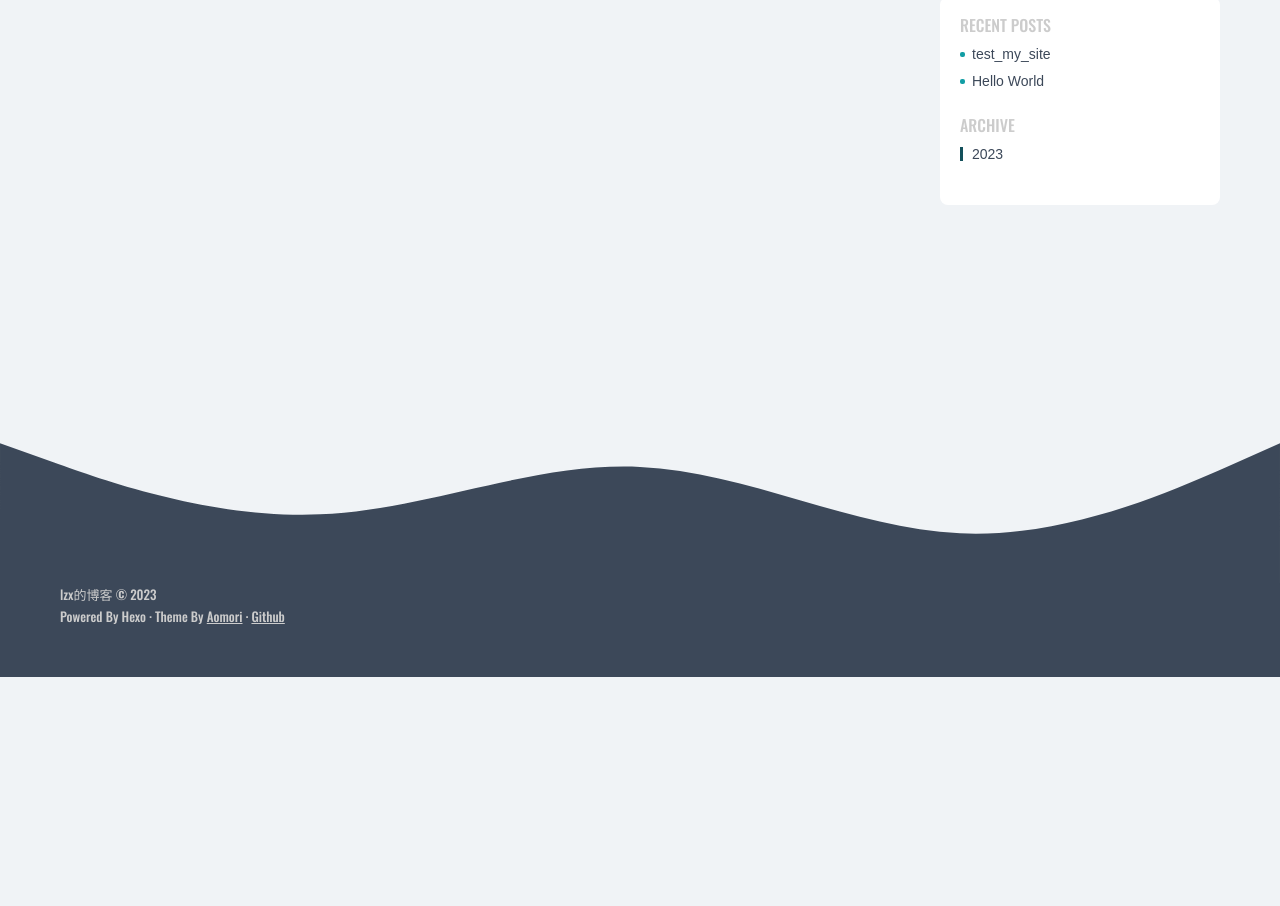
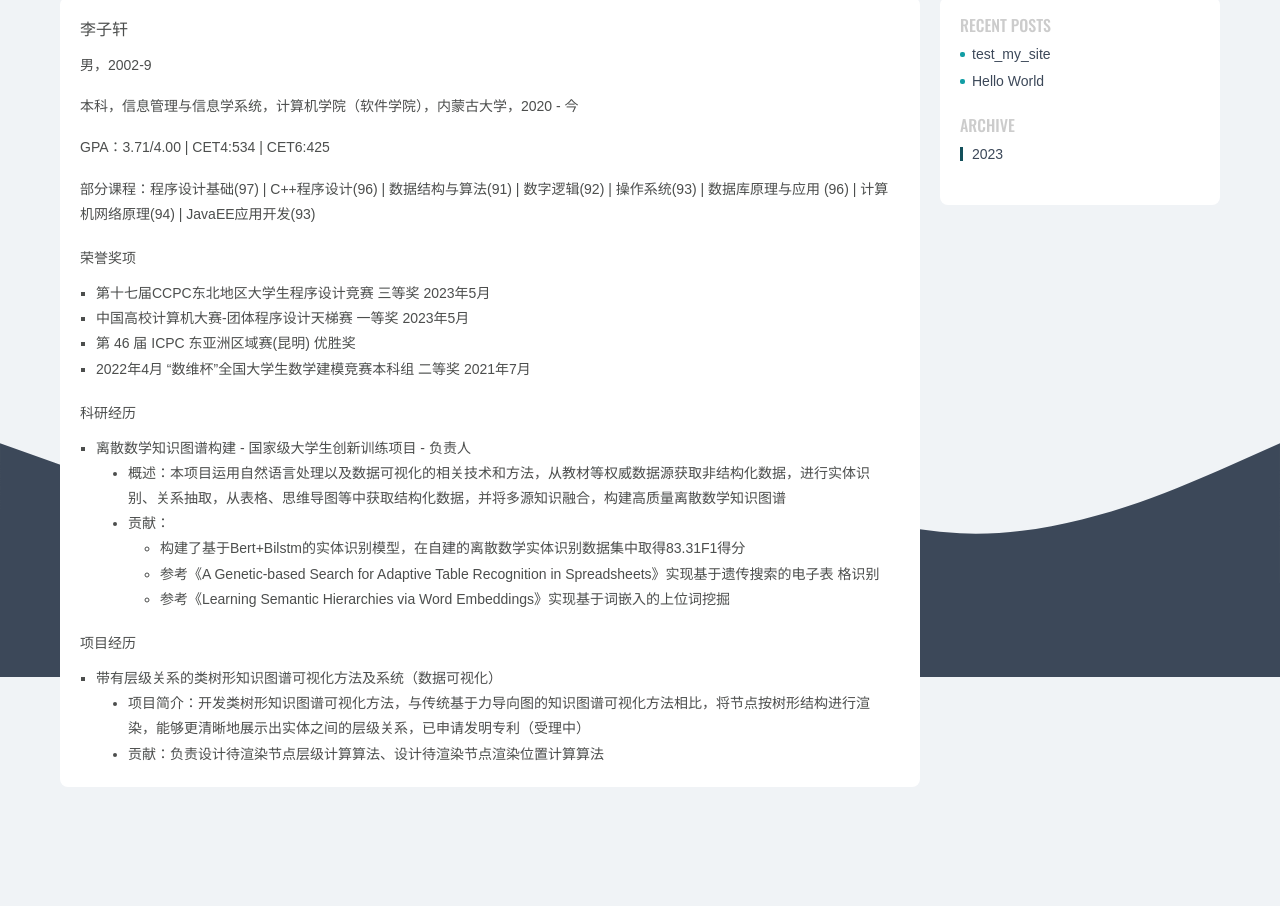
Before and after one commit to zx1292982431/zx1292982431.github.io, a plain HTML site: page about/index.html in a window 1280 px wide. Shown: the part 123-1029 px from the top of the page. Before the commit the page ends 800 px from the top, so only its background shows below. Drawn offline with nearby package versions, Linux system fonts and the light colour scheme.

Commit message:
Site updated: 2023-06-11 20:17:42

```diff
--- a/about/index.html
+++ b/about/index.html
@@ -6,7 +6,7 @@
     <meta name="viewport" content="width=device-width, initial-scale=1, maximum-scale=1, user-scalable=no">
 
 
-    <title>about | lzx的博客</title>
+    <title>lzx的博客</title>
 
     <meta name="description" content="lzx的博客">
     <meta name="keywords" content="">
@@ -16,7 +16,7 @@
 
 
     <meta property="og:type" content="website"/>
-    <meta property="og:title" content="about"/>
+    <meta property="og:title" content=""/>
     <meta property="og:description" content=""/>
     <meta property="og:locale" content="cn" />
     <meta property="og:type" content="article" />
@@ -27,7 +27,7 @@
         {
             "@context": "https://schema.org",
             "@type": "WebPage",
-            "name": "about",
+            "name": "",
             "description": "",
             "publisher": {
                 "@type": "Organization",
@@ -90,7 +90,7 @@
 
 
 
-                    <span class="header-type-page-title">| about</span>
+                    <span class="header-type-page-title">| </span>
 
             </div>
         </div>
@@ -154,6 +154,50 @@
 
 
 <div class="page">
+
+<article
+id="page-clirdyxia00031wat8bf6butl"
+class="article article-type-page"
+>
+  <div class="article-inner">
+      <div class="article-entry post-inner-html">
+          <h3 id="李子轩"><a href="#李子轩" class="headerlink" title="李子轩"></a>李子轩</h3><p>男，2002-9</p>
+<p>本科，信息管理与信息学系统，计算机学院（软件学院），内蒙古大学，2020 - 今</p>
+<p>GPA：3.71&#x2F;4.00 | CET4:534 | CET6:425</p>
+<p>部分课程：程序设计基础(97) | C++程序设计(96) | 数据结构与算法(91) | 数字逻辑(92) | 操作系统(93) | 数据库原理与应用 (96) | 计算机网络原理(94) | JavaEE应用开发(93)</p>
+<h5 id="荣誉奖项"><a href="#荣誉奖项" class="headerlink" title="荣誉奖项"></a>荣誉奖项</h5><ul>
+<li><p>第十七届CCPC东北地区大学生程序设计竞赛 三等奖 2023年5月 </p>
+</li>
+<li><p>中国高校计算机大赛-团体程序设计天梯赛 一等奖 2023年5月 </p>
+</li>
+<li><p>第 46 届 ICPC 东亚洲区域赛(昆明) 优胜奖 </p>
+</li>
+<li><p>2022年4月 “数维杯”全国大学生数学建模竞赛本科组 二等奖 2021年7月</p>
+</li>
+</ul>
+<h5 id="科研经历"><a href="#科研经历" class="headerlink" title="科研经历"></a>科研经历</h5><ul>
+<li>离散数学知识图谱构建 - 国家级大学生创新训练项目 - 负责人<ul>
+<li>概述：本项目运用自然语言处理以及数据可视化的相关技术和方法，从教材等权威数据源获取非结构化数据，进行实体识 别、关系抽取，从表格、思维导图等中获取结构化数据，并将多源知识融合，构建高质量离散数学知识图谱</li>
+<li>贡献： <ul>
+<li>构建了基于Bert+Bilstm的实体识别模型，在自建的离散数学实体识别数据集中取得83.31F1得分 </li>
+<li>参考《A Genetic-based Search for Adaptive Table Recognition in Spreadsheets》实现基于遗传搜索的电子表 格识别 </li>
+<li>参考《Learning Semantic Hierarchies via Word Embeddings》实现基于词嵌入的上位词挖掘</li>
+</ul>
+</li>
+</ul>
+</li>
+</ul>
+<h5 id="项目经历"><a href="#项目经历" class="headerlink" title="项目经历"></a>项目经历</h5><ul>
+<li>带有层级关系的类树形知识图谱可视化方法及系统（数据可视化）<ul>
+<li>项目简介：开发类树形知识图谱可视化方法，与传统基于力导向图的知识图谱可视化方法相比，将节点按树形结构进行渲 染，能够更清晰地展示出实体之间的层级关系，已申请发明专利（受理中）</li>
+<li>贡献：负责设计待渲染节点层级计算算法、设计待渲染节点渲染位置计算算法</li>
+</ul>
+</li>
+</ul>
+
+      </div>
+  </div>
+</article>
 
 
 
```
